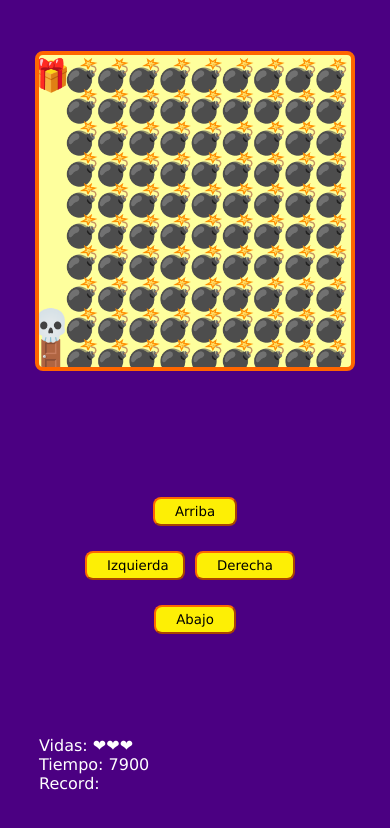
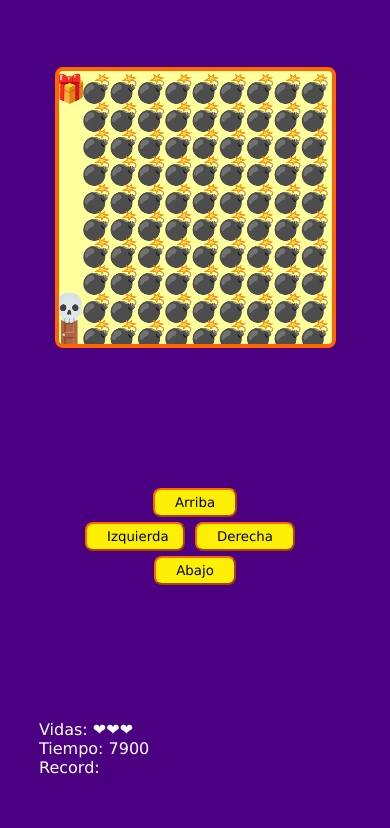
Before and after one commit to jmanriquecha/game-js, a website: page src/index.html in a window 390 px wide. Both pictures are taken after a click on the button "Arriba". Drawn offline with Linux system fonts and the light colour scheme.

Commit message:
Se corrige problemas para mover el jugador

```diff
--- a/src/css/style.css
+++ b/src/css/style.css
@@ -57,6 +57,6 @@
   }
 
   @media (max-width: 440px) {
-    button { margin-top: 25px; }
+    button { margin-top: 5px; }
     #up, #down { margin-left: 100%; margin-right: 100%; }
   }
--- a/src/js/game.js
+++ b/src/js/game.js
@@ -48,14 +48,16 @@
 
 function setCanvasSize() {
     canvasSize = (window.innerHeight > window.innerWidth)
-        ? window.innerWidth * 0.8
-        : window.innerHeight * 0.8;
-
+        ? window.innerWidth * 0.7
+        : window.innerHeight * 0.7;
+    canvasSize = Number(canvasSize).toFixed(0);
+    console.log(canvasSize);
     canvas.setAttribute('width', canvasSize);
     canvas.setAttribute('height', canvasSize);
 
     elementSize = canvasSize / 10;
-
+    playerPosition.x = undefined;
+    playerPosition.y = undefined;
     startGame();
 }
 
@@ -183,7 +185,7 @@
 }
 
 function fnUp() {
-    if ((playerPosition.y - (elementSize - 1)) < (elementSize)) {
+    if ((playerPosition.y - elementSize) < (elementSize)) {
         console.warn('UPS');
     } else {
         playerPosition.y -= elementSize;
```
